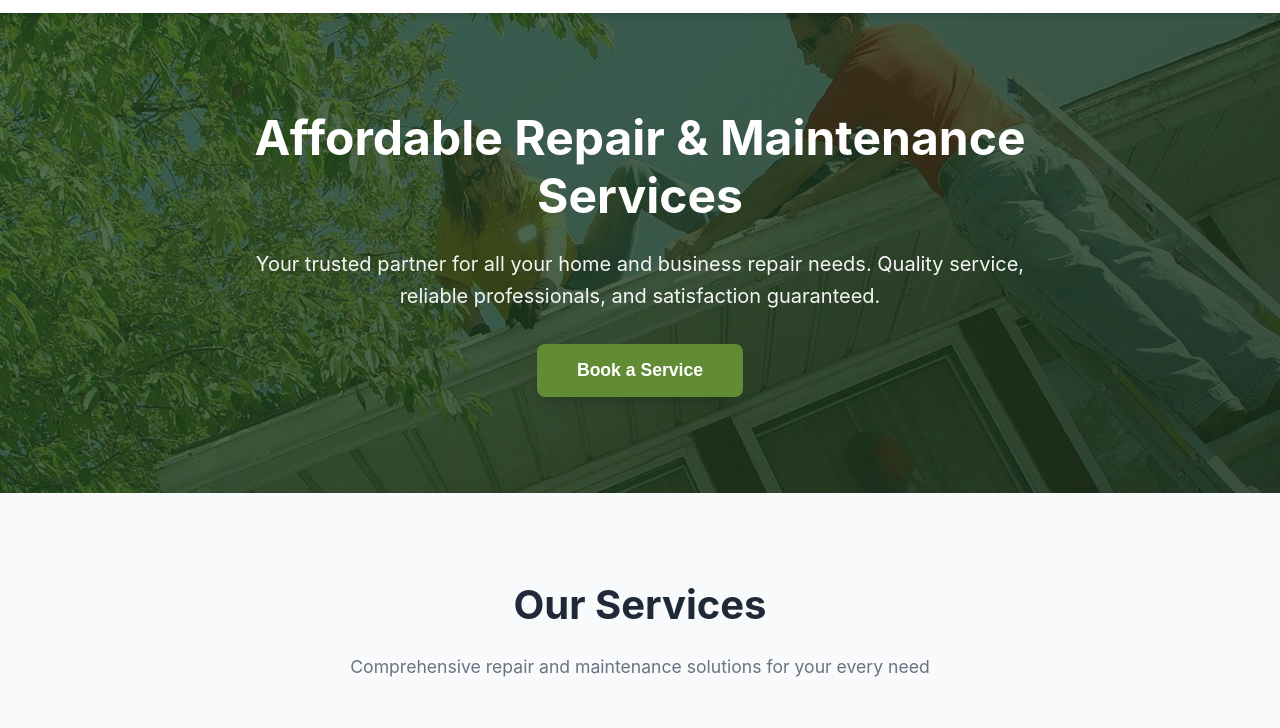
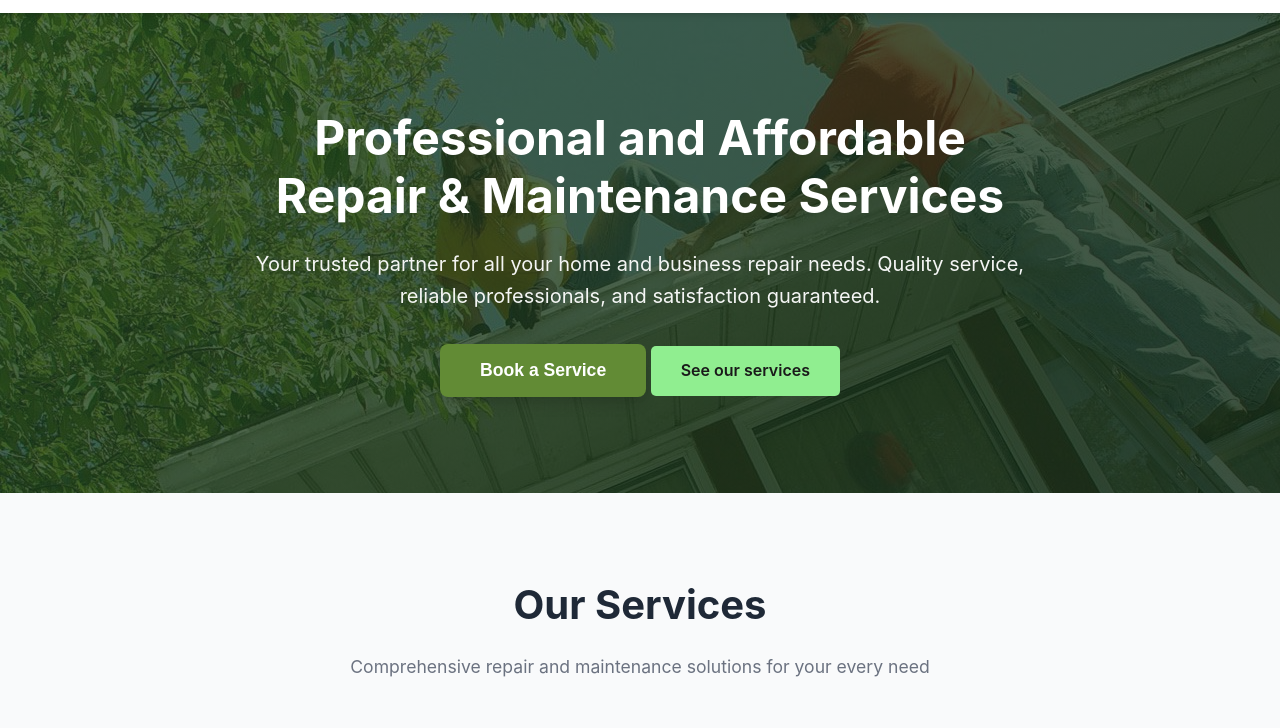
Before and after one commit to amashitharushika/repair-maintenance-services, a plain HTML site: page src/index.html in a window 1280 px wide. Shown: the part 59-787 px from the top of the page. Drawn offline with Linux system fonts and the light colour scheme.

Commit message:
feat: enhance hero section layout and messaging

```diff
--- a/src/index.html
+++ b/src/index.html
@@ -43,9 +43,10 @@
         </div>
         <div class="container">
             <div class="hero-content">
-                <h2 class="hero-title">Affordable Repair & Maintenance Services</h2>
+                <h2 class="hero-title">Professional and Affordable Repair & Maintenance Services</h2>
                 <p class="hero-subtitle">Your trusted partner for all your home and business repair needs. Quality service, reliable professionals, and satisfaction guaranteed.</p>
                 <button class="cta-button" id="bookServiceBtn">Book a Service</button>
+                <a href="#services" class="services-btn">See our services</a>
             </div>
         </div>
     </section>
--- a/src/styles/style.css
+++ b/src/styles/style.css
@@ -174,6 +174,29 @@ body {
     transform: translateY(0);
 }
 
+.services-btn {
+    display: inline-block;
+    padding: 12px 30px;
+    background-color: #90EE90; /* Light green */
+    color: #1a1a1a;
+    text-decoration: none;
+    border-radius: 5px;
+    font-size: 16px;
+    font-weight: 600;
+    transition: background-color 0.3s ease, transform 0.2s ease;
+    cursor: pointer;
+    border: none;
+    text-align: center;
+  }
+
+  .services-btn:hover {
+    background-color: #32CD32; /* Different green on hover */
+    transform: translateY(-2px);
+  }
+
+  .services-btn:active {
+    transform: translateY(0);
+  }
 /* Services Section */
 .services {
     padding: 5rem 0;
@@ -541,6 +564,7 @@ body {
     color: #ef4444;
     margin-left: 2px;
 }
+}
 
 .form-group input.error,
 .form-group select.error,
```
